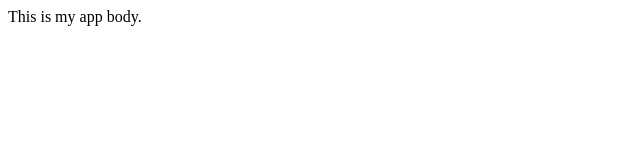
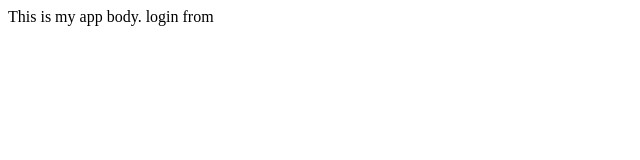
Before and after one commit to Viviantps/testcode, a plain HTML site: page index.html in a window 1280 px wide. Shown: the full height of the page, 0-640 px from the left. Drawn offline with Linux system fonts and the light colour scheme.

Commit message:
login from

```diff
--- a/index.html
+++ b/index.html
@@ -4,6 +4,7 @@
   </head>
   <body>
     This is my app body.
+    login from
     </body>
   </body>
 </html>
```
Also changed, not shown: login.html (added).
